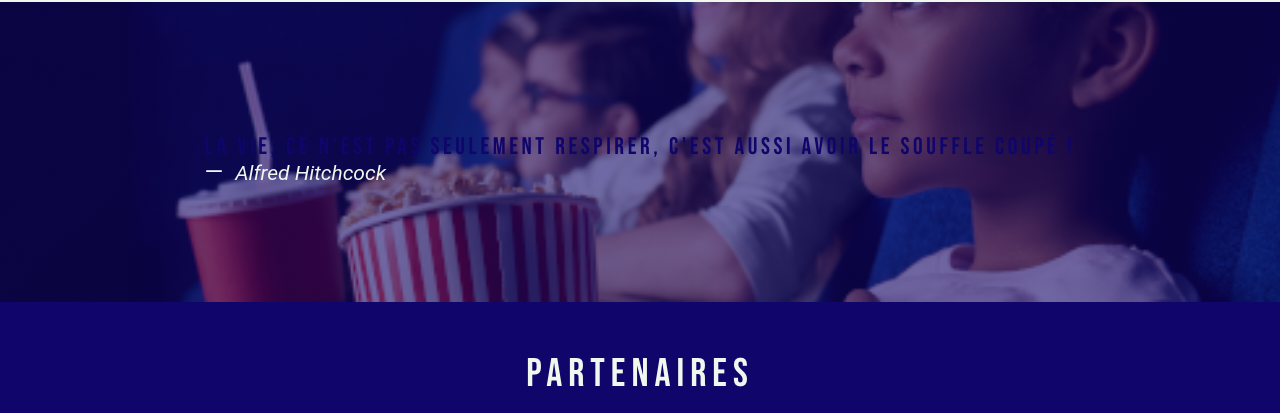
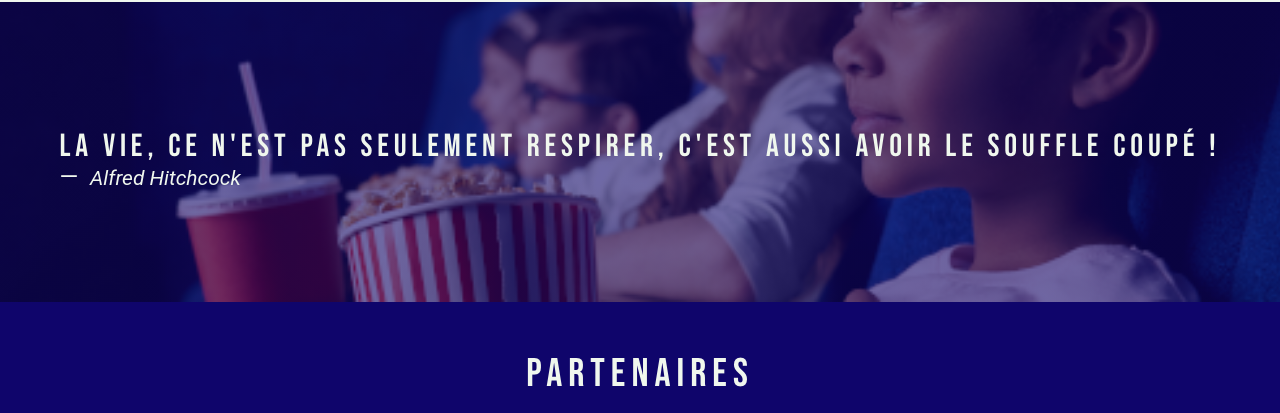
Before and after one commit to siakamansaly/Maquette_HTML-CSS, a website: page index.html in a window 1280 px wide. Shown: the part 1337-1750 px from the top of the page. Drawn offline with nearby package versions, Linux system fonts and the light colour scheme.

Commit message:
W3C validator + Ecran

```diff
--- a/index.html
+++ b/index.html
@@ -157,7 +157,7 @@
     <div class="row  my-0">
         <div class="col container-fluid p-0 ImageCitation text-white d-flex justify-content-center align-items-center">
             <blockquote class="blockquote m-auto p-4">
-                <h1 class="fs-4">La vie, ce n'est pas seulement respirer, c'est aussi avoir le souffle coupé !
+                <h1 class="fs-2 text-white">La vie, ce n'est pas seulement respirer, c'est aussi avoir le souffle coupé !
                 </h1>
                 <footer class="blockquote-footer text-white fs-4">
                     <small>
```
Also changed, not shown: screen.png (added).
